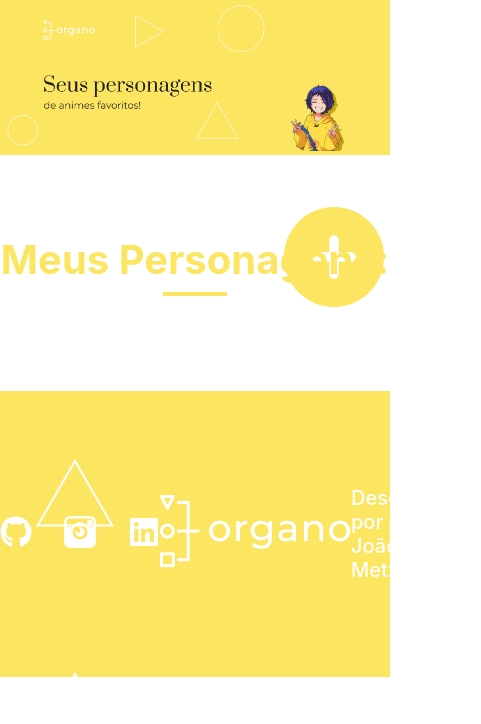
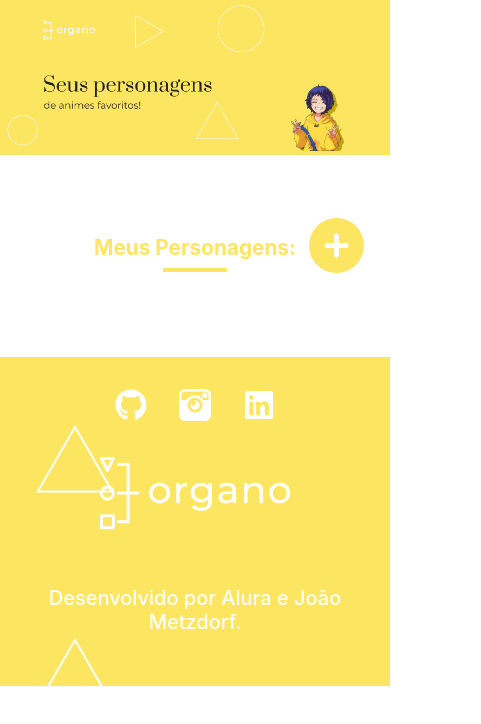
Before and after one commit to joaometzdorf/organo, a React (Create React App) app: page / in a window 390 px wide. Shown: the top 724 px of the page, 481 px wide, since content can reach past the window. Built offline with nearby package versions, Linux system fonts and the light colour scheme.

Commit message:
Deixando o site responsivo

```diff
--- a/src/components/Adicionar/Adicionar.css
+++ b/src/components/Adicionar/Adicionar.css
@@ -11,13 +11,13 @@
 
     h2 {
       font-size: 2.5rem;
-      color: #FCE561;
+      color: #fce561;
       margin: 0 0 0.5rem 0;
     }
     .border__bottom--adicionar {
       width: 64px;
       height: 4px;
-      background-color: #FCE561;
+      background-color: #fce561;
     }
   }
 }
@@ -26,13 +26,73 @@
   display: flex;
   align-items: center;
   justify-content: flex-end;
+  margin: -170px 200px 80px 0;
   max-width: 1440px;
-    margin-bottom: 80px;
-    margin-top: -170px;
 
   button {
     border: none;
     background-color: transparent;
     cursor: pointer;
+    transition: scale 0.7s;
+  }
+  button:hover {
+    scale: 1.2;
   }
 }
+
+@media (max-width: 1024px) {
+  .adicionar {
+    div {
+      h2 {
+        font-size: 2rem;
+      }
+    }
+  }
+}
+
+@media (max-width: 800px) {
+  .button__adicionar {
+    margin: -170px 50px 80px 0;
+
+    button {
+      transition: scale 0.7s;
+    }
+    button:hover {
+      scale: 1;
+    }
+  }
+}
+
+@media (max-width: 600px) {
+  .adicionar {
+    div {
+      h2 {
+        font-size: 1.7rem;
+      }
+    }
+  }
+
+  .button__adicionar {
+    margin: -135px 50px 80px 0;
+    button {
+      img {
+        min-height: 50px;
+        max-height: 55px;
+      }
+    }
+  }
+}
+
+@media (max-width: 500px) {
+  .adicionar {
+    div {
+      h2 {
+        font-size: 1.3rem;
+      }
+    }
+  }
+
+  .button__adicionar {
+    margin: -135px 20px 80px 0;
+  }
+}
--- a/src/components/CampoTexto/CampoTexto.css
+++ b/src/components/CampoTexto/CampoTexto.css
@@ -23,3 +23,21 @@
 .campo-texto input::placeholder {
   color: #afafaf;
 }
+
+@media (max-width: 500px) {
+  .campo-texto input {
+    font-size: .85rem;
+    padding: 1.875rem 1.5rem;
+  }
+
+  .campo-texto input::placeholder {
+    font-weight: 700;
+  }
+}
+
+@media (max-width: 375px) {
+  .campo-texto input {
+    font-size: .75rem;
+    padding: 1.875rem 1.5rem;
+  }
+}
--- a/src/components/Colaborador/Colaborador.css
+++ b/src/components/Colaborador/Colaborador.css
@@ -59,3 +59,8 @@
   cursor: pointer;
   border-radius: 0.3rem;
 }
+
+.btn__deletar button:hover {
+  color: #000000;
+  transition: color .7s;
+}
--- a/src/components/Formulario/Formulario.css
+++ b/src/components/Formulario/Formulario.css
@@ -2,6 +2,7 @@
   display: flex;
   justify-content: center;
   margin: 5rem 0;
+  animation: slidein .6s ease-out
 }
 
 .formulario form {
@@ -20,3 +21,35 @@
 .hidden {
   display: none;
 }
+
+@keyframes slidein {
+  from {
+    transform: translateX(-50%);
+  }
+
+  to {
+    transform: translateX(0%);
+  }
+}
+
+@media (max-width: 600px) {
+  .formulario form {
+    max-width: 70%;
+    padding: 1rem 4rem;
+  }
+
+  .formulario form h2 {
+    font-size: 1.5rem;
+  }
+}
+
+@media (max-width: 450px) {
+  .formulario form {
+    max-width: 70%;
+    padding: 1rem 3rem;
+  }
+
+  .formulario form h2 {
+    font-size: 1.2rem;
+  }
+}
--- a/src/components/Rodape/Rodape.css
+++ b/src/components/Rodape/Rodape.css
@@ -2,19 +2,69 @@
     background-color: #FCE561;
     background-image: url(../../../public/images/Rodapé.png);
     width: 100%;
+    padding: 75px 0;
     display: flex;
-    justify-content: space-around;
+    justify-content: space-between;
     align-items: center;
-    padding: 75px 0;
 }
 
 .footer .footer__sociais {
     display: flex;
     gap: 2rem;
+    margin-left: 10rem;
+}
+
+.footer .footer__sociais a:hover {
+    scale: 1.2;
+    transition: scale .7s;
+}
+
+.footer__logo {
+    margin-left: 13rem;
 }
 
 .footer__autor {
     font-size: 1.25rem;
     font-weight: 500;
     color: #FFFFFF;
+    margin-right: 10rem;
 }
+
+@media (max-width: 1280px) {
+
+    .footer .footer__sociais {
+        margin-left: 5rem;
+    }
+
+    .footer__logo {
+        margin-left: 12rem;
+    }
+
+    .footer__autor {
+        margin-right: 5rem;
+    }
+}
+
+@media (max-width: 1024px) {
+    .footer {
+        padding: 2rem 0;
+        gap: 2rem;
+        flex-direction: column;
+    }
+
+    .footer .footer__sociais {
+        margin: 0;
+    }
+    .footer__logo {
+        margin: 0;
+    }
+    .footer__autor {
+        margin: 0;
+    }
+}
+
+@media (max-width: 400px) {
+    .footer__autor {
+        text-align: center;
+    }
+}
```
Lines whose indentation alone changed are shown as unchanged.
